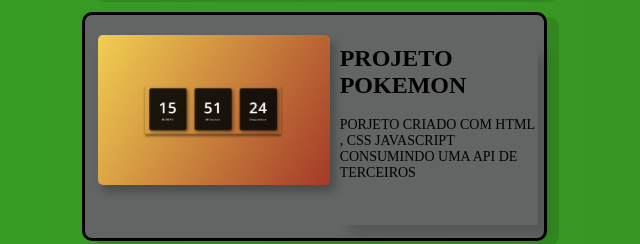
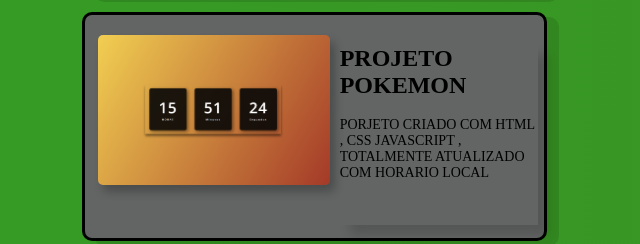
Before and after one commit to Evanjr73/PORTIFOLIO, a React (Vite) app in the folder vite-project/: page / in a window 1280 px wide. Shown: the part 898-1142 px from the top of the page, without its empty margins (326-966 px from the left). Built offline with nearby package versions, Linux system fonts and the light colour scheme.

Commit message:
ADD DESCRIÇÃO

```diff
--- a/vite-project/src/projetos.tsx
+++ b/vite-project/src/projetos.tsx
@@ -99,7 +99,7 @@
                     <img src={img6} alt="" className='projetos'/>
                     <div className='textoDoProjeto'>
                         <h2>PROJETO POKEMON</h2> <br />
-                        <p>PORJETO CRIADO COM HTML , CSS JAVASCRIPT CONSUMINDO UMA API DE TERCEIROS</p>
+                        <p>PORJETO CRIADO COM HTML , CSS JAVASCRIPT , TOTALMENTE ATUALIZADO COM HORARIO LOCAL</p>
                     </div>
 
                 </div>
```
